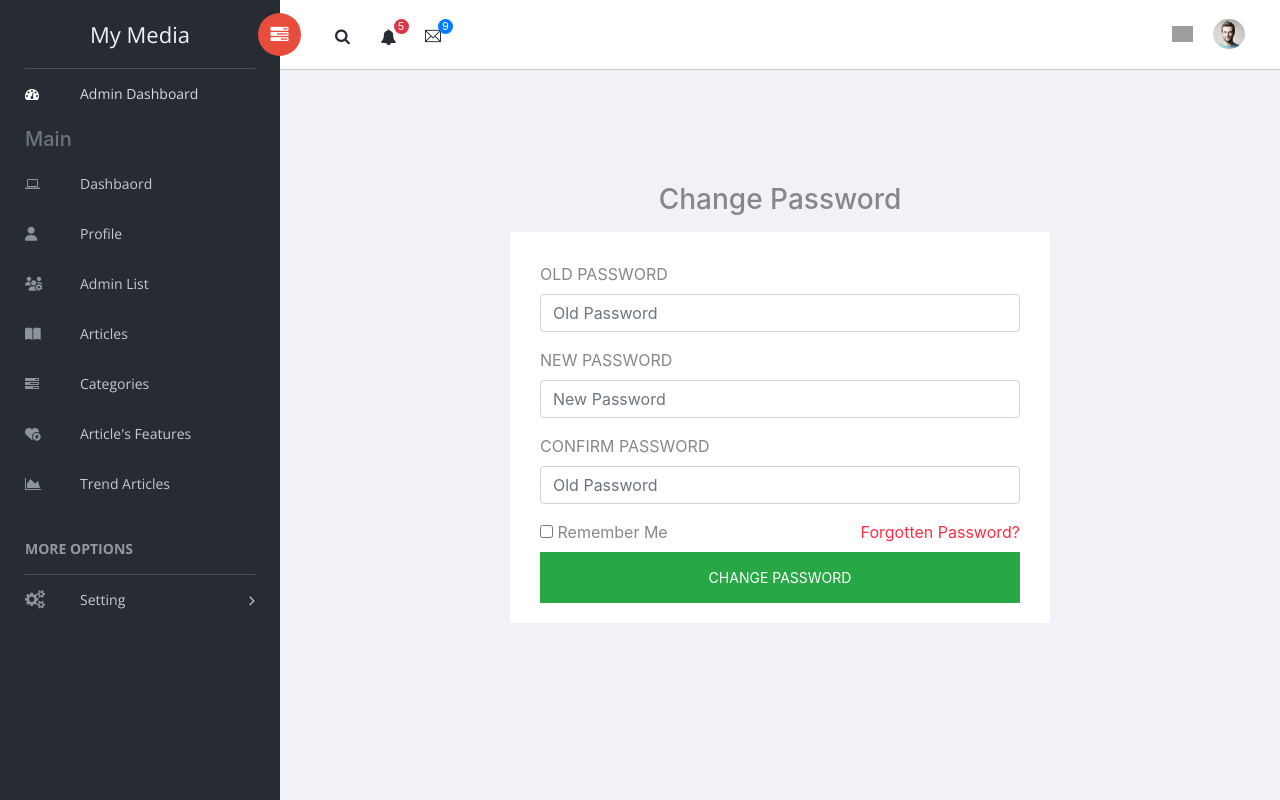
After one commit to PyaesoneNyein96/My_media_api, a Laravel app: page /admin/profile/changePassword in a window 1280 px wide. The commit adds this page. Run offline with Laravel 10, Linux system fonts and the light colour scheme; the visitor is signed in with stand-in values (Sample User, id 1); some libraries are stand-ins or nearby versions; grey boxes are pictures that could not be loaded.

Commit message:
step 4 password change

```diff
--- a/app/Http/Controllers/ProfileController.php
+++ b/app/Http/Controllers/ProfileController.php
@@ -6,16 +6,20 @@ use Carbon\Carbon;
 use App\Models\User;
 use Illuminate\Http\Request;
 use Illuminate\Support\Facades\Auth;
+use Illuminate\Support\Facades\Hash;
+use Illuminate\Support\Facades\Session;
 use Illuminate\Support\Facades\Validator;
 
 
 class ProfileController extends Controller
 {
+    // INDEX xxxxxxxxxxxxxxxxxxxx
     public function index(){
         $user = User::find(Auth::id());
         return view('Admin.Profile.Profile',compact('user'));
     }
 
+    // UPDATE ====================
     public function update(Request $req){
         // dd($req->all());
        $data = $this->getData($req);
@@ -23,6 +27,28 @@ class ProfileController extends Controller
        User::where('id', Auth::id())->update($data);
 
        return redirect()->back()->with('info', 'You successfully updated your Profile.');
+    }
+
+    // Password Change Page =================
+
+    public function ChangePasswordPage(){
+        return view('Admin.Profile.changePassword');
+    }
+
+    public function changePassword(){
+
+        $valid = $this->passValidator(request());
+
+        $dbPass = Auth::user()->password;
+        if(Hash::check(request()->oldPassword, $dbPass )){
+                User::where('id', Auth::id())->update(['password'=> hash::make(request()->newPassword)]);
+
+                return redirect()->route('login')->with('info','Your Password has been Changed Successfully, Please Login again');
+        }else{
+
+            return redirect()->back()->with('err', 'Old password not Match !');
+        }
+
 
     }
 
@@ -50,4 +76,14 @@ class ProfileController extends Controller
         )->validated();
     }
 
+    private function passValidator($req){
+        Validator::make($req->all(),[
+            'oldPassword' => 'required',
+            'newPassword' => 'required|min:6',
+            'confirm_password' => 'required|min:6|same:newPassword',
+        ],[
+            'oldPassword.oldPassword' => 'Your Old password is invalid !'
+        ])->validated();
+    }
+
 }
--- a/app/Models/User.php
+++ b/app/Models/User.php
@@ -30,7 +30,8 @@ class User extends Authenticatable
         'phone',
         'address',
         'gender',
-        'bio'
+        'bio',
+        'password',
     ];
 
     /**
@@ -39,7 +40,6 @@ class User extends Authenticatable
      * @var array<int, string>
      */
     protected $hidden = [
-        'password',
         'remember_token',
         'two_factor_recovery_codes',
         'two_factor_secret',
--- a/resources/views/Admin/Layouts/admin-master.blade.php
+++ b/resources/views/Admin/Layouts/admin-master.blade.php
@@ -59,7 +59,7 @@
                         <a href="#" class="dropdown-toggle" data-toggle="dropdown" aria-haspopup="true"
                             aria-expanded="false"> <i class="menu-icon fa fa-gears fa-lg"></i>Setting</a>
                         <ul class="sub-menu children dropdown-menu">
-                            <li><i class="menu-icon fa fa-sign-in"></i><a href="page-login.html">Login</a></li>
+                            <li><i class="menu-icon fa fa-sign-in"></i><a href="{{ route('login') }}">Login</a></li>
                             <li><i class="menu-icon fa fa-sign-in"></i><a href="page-register.html">Register</a></li>
                             <li><i class="menu-icon fa fa-paper-plane"></i><a href="pages-forget.html">Forget Pass</a>
                             </li>
--- a/resources/views/Admin/Profile/Profile.blade.php
+++ b/resources/views/Admin/Profile/Profile.blade.php
@@ -97,7 +97,7 @@
                 <span class="btn btn-success btn-sm" id="change-btn">
                     Unlocked
                 </span>
-                <a href="" class="text-decoration-none ms-4">Change Password</a>
+                <a href="{{ route('admin@changePassPage') }}" class="text-decoration-none ms-4">Change Password</a>
 
 
             </div>
--- /dev/null
+++ b/resources/views/Admin/Profile/changePassword.blade.php
@@ -0,0 +1,98 @@
+@extends('Admin.Layouts.admin-master')
+
+
+@section('title', 'Password Change')
+
+
+@section('dashboard-content')
+
+    <div class="col-sm-12">
+
+
+    </div>
+
+    <div class="p-1">
+        @if (session('info'))
+            <div class="alert  alert-success alert-dismissible fade show" role="alert">
+                <span class="badge badge-pill badge-success">Success</span>
+                {{ session('info') }}
+                <button type="button" class="close" data-dismiss="alert" aria-label="Close">
+                    <span aria-hidden="true">&times;</span>
+                </button>
+            </div>
+        @elseif (session('err'))
+            <div class="alert  alert-danger alert-dismissible fade show" role="alert">
+                <span class="badge badge-pill badge-danger">Sorry</span>
+                {{ session('err') }}
+                <button type="button" class="close" data-dismiss="alert" aria-label="Close">
+                    <span aria-hidden="true">&times;</span>
+                </button>
+            </div>
+        @endif
+        <div class="sufee-login d-flex align-content-center flex-wrap mt-0">
+            <div class="container">
+                <div class="login-content">
+                    <div class="login-logo">
+                        <a href="index.html">
+                            <img class="align-content" src="images/logo.png" alt="">
+                            <h3> Change Password </h3>
+                        </a>
+                    </div>
+                    <div class="login-form">
+                        <form action="{{ route('admin@changePass') }}" method="post">
+                            @csrf
+                            <div class="form-group">
+                                <label>Old Password</label>
+                                <input type="password" name="oldPassword"
+                                    class="form-control @error('oldPassword') is-invalid @enderror"
+                                    placeholder="Old Password">
+                                @error('oldPassword')
+                                    <small class="text-danger ps-2">{{ $message }}</small>
+                                @enderror
+                            </div>
+                            <div class="form-group">
+                                <label>New Password</label>
+                                <input type="password" name="newPassword"
+                                    class="form-control @error('newPassword') is-invalid @enderror"
+                                    placeholder="New Password">
+                                @error('newPassword')
+                                    <small class="text-danger ps-2">{{ $message }}</small>
+                                @enderror
+                            </div>
+                            <div class="form-group">
+                                <label>confirm Password</label>
+                                <input type="password" name="confirm_password"
+                                    class="form-control @error('confirm_password') is-invalid @enderror"
+                                    placeholder="Old Password">
+                                @error('confirm_password')
+                                    <small class="text-danger ps-2">{{ $message }}</small>
+                                @enderror
+                            </div>
+                            <div class="checkbox">
+                                <label>
+                                    <input type="checkbox"> Remember Me
+                                </label>
+                                <label class="pull-right">
+                                    <a href="#">Forgotten Password?</a>
+                                </label>
+
+                            </div>
+                            <button type="submit" class="btn btn-success btn-flat m-b-30 m-t-30">Change Password</button>
+                            {{-- <div class="social-login-content">
+                                <div class="social-button">
+                                    <button type="button" class="btn social facebook btn-flat btn-addon mb-3"><i
+                                            class="ti-facebook"></i>Sign in with facebook</button>
+                                    <button type="button" class="btn social twitter btn-flat btn-addon mt-2"><i
+                                            class="ti-twitter"></i>Sign in with twitter</button>
+                                </div>
+                            </div> --}}
+
+                        </form>
+                    </div>
+                </div>
+            </div>
+        </div>
+
+    </div>
+
+@endsection
--- a/routes/web.php
+++ b/routes/web.php
@@ -21,6 +21,8 @@ Route::middleware([ 'auth:sanctum',config('jetstream.auth_session'),'verified'])
         Route::get('/dashboard',[AuthController::class,'index'])->name('admin@dashboard');
         Route::get('/profile',[ProfileController::class,'index'])->name('admin@Profile');
         Route::post('/profile/update',[ProfileController::class,'update'])->name('admin@profileUpdate');
+        Route::get('/profile/changePassword',[ProfileController::class,'ChangePasswordPage'])->name('admin@changePassPage');
+        Route::post('/profile/changePass', [ProfileController::class,'changePassword'])->name('admin@changePass');
 
 
         Route::get('/categories',[CategoryController::class,'index'])->name('admin@Category');
```
Also changed, not shown: resources/views/auth/login.blade.php (+17 -5 lines).
